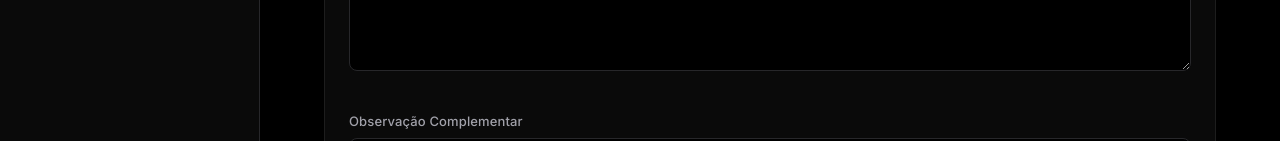
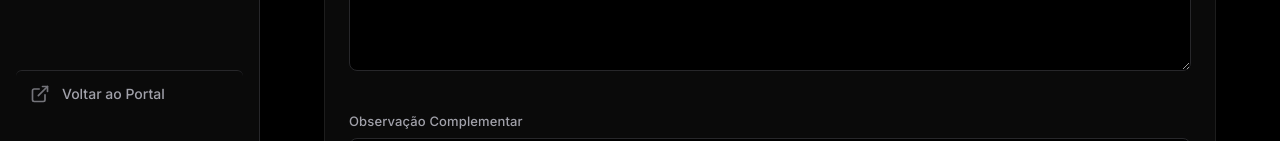
Before and after one commit to thomasedson1606/gerenciador-n2, a React (Vite) app: page / in a window 1280 px wide. Shown: the part 659-800 px from the top of the page. Built offline with nearby package versions, Linux system fonts and the light colour scheme; no server answers; the database is empty.

Commit message:
feat: add Voltar ao Portal link in sidebar

```diff
--- a/src/components/Navigation.module.css
+++ b/src/components/Navigation.module.css
@@ -102,3 +102,27 @@
   opacity: 1;
   transform: scale(1.1);
 }
+
+.spacer {
+  flex: 1;
+}
+
+.portalLink {
+  display: flex;
+  align-items: center;
+  gap: 0.75rem;
+  padding: 0.75rem 0.875rem;
+  border-radius: var(--radius-sm);
+  color: var(--text-muted);
+  text-decoration: none;
+  font-size: 0.875rem;
+  font-weight: 500;
+  transition: all var(--transition-fast);
+  border-top: 1px solid var(--input-border);
+  margin-top: 1rem;
+}
+
+.portalLink:hover {
+  background-color: var(--bg-hover);
+  color: var(--text-main);
+}
--- a/src/components/Navigation.tsx
+++ b/src/components/Navigation.tsx
@@ -7,7 +7,8 @@ import {
   CheckCircle,
   Archive,
   PieChart,
-  LayoutDashboard
+  LayoutDashboard,
+  ExternalLink
 } from 'lucide-react';
 import styles from './Navigation.module.css';
 
@@ -49,6 +50,16 @@ export const Navigation: React.FC = () => {
           </li>
         ))}
       </ul>
+      <div className={styles.spacer} />
+      <a
+        href="https://thom-eight.vercel.app/index.html"
+        target="_blank"
+        rel="noopener noreferrer"
+        className={styles.portalLink}
+      >
+        <ExternalLink size={20} className={styles.icon} />
+        <span>Voltar ao Portal</span>
+      </a>
     </nav>
   );
 };
```
